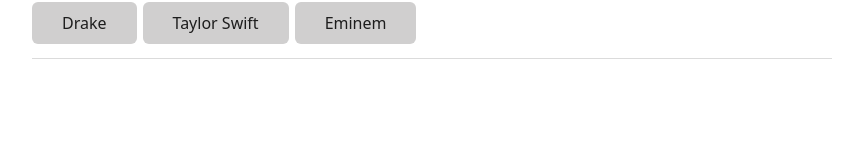
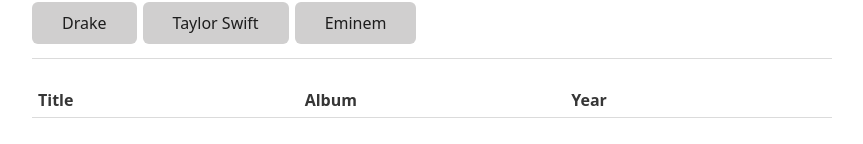
Before and after one commit to helloprof/papayaMusic, a plain HTML site: page index.html in a window 1280 px wide. Shown: the part 126-270 px from the top of the page, without its empty margins (208-1071 px from the left). Drawn offline with Linux system fonts and the light colour scheme.

Commit message:
static headers

```diff
--- a/index.html
+++ b/index.html
@@ -32,6 +32,11 @@
       <table>
         <thead>
           <!-- Statically create the headings for your table here -->
+          <tr>
+            <th>Title</th>
+            <th>Album</th>
+            <th>Year</th>
+        </tr>
         </thead>
         <tbody id="songs">
           <!-- Dynamically create your product rows here -->
```
